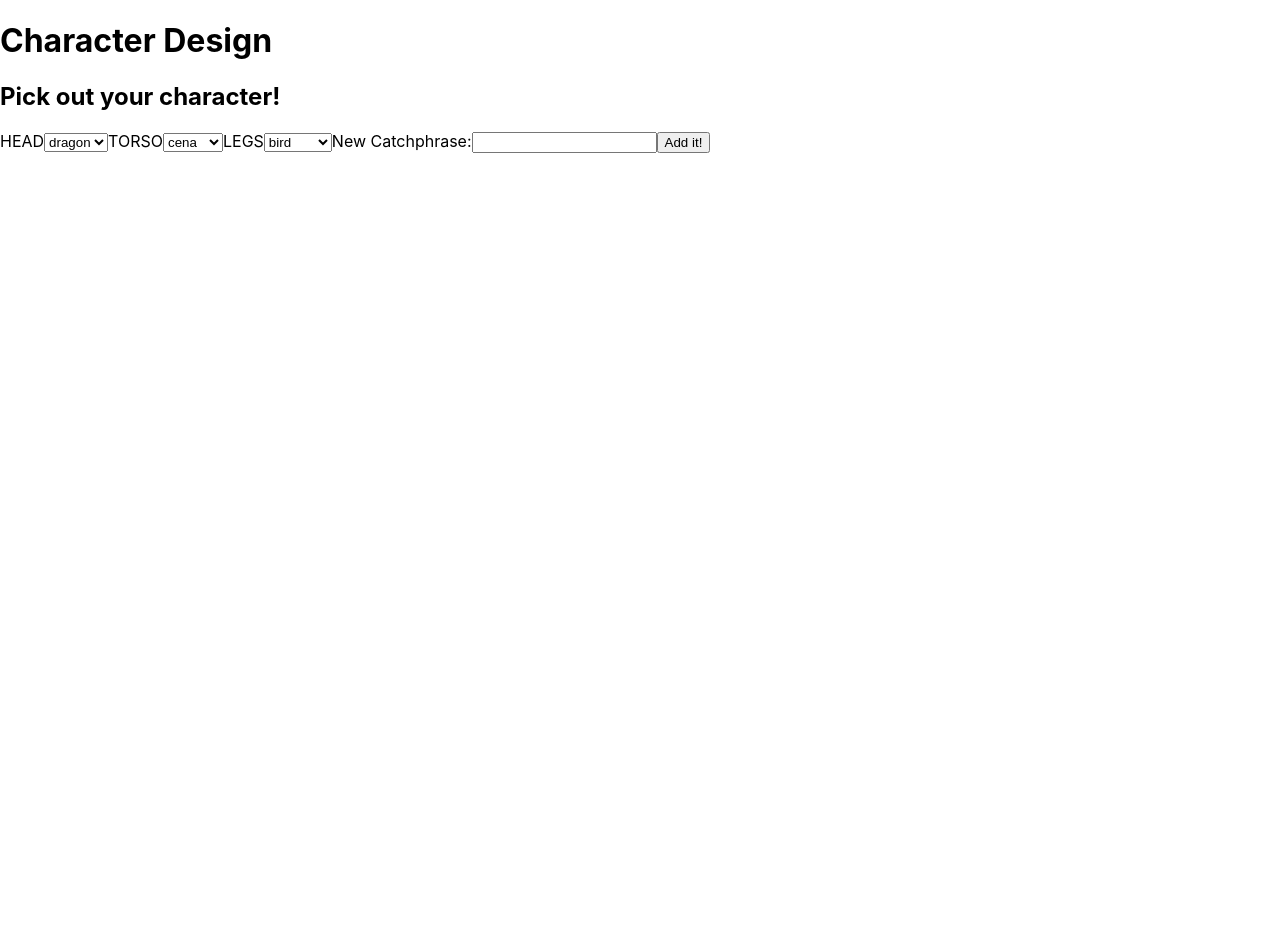
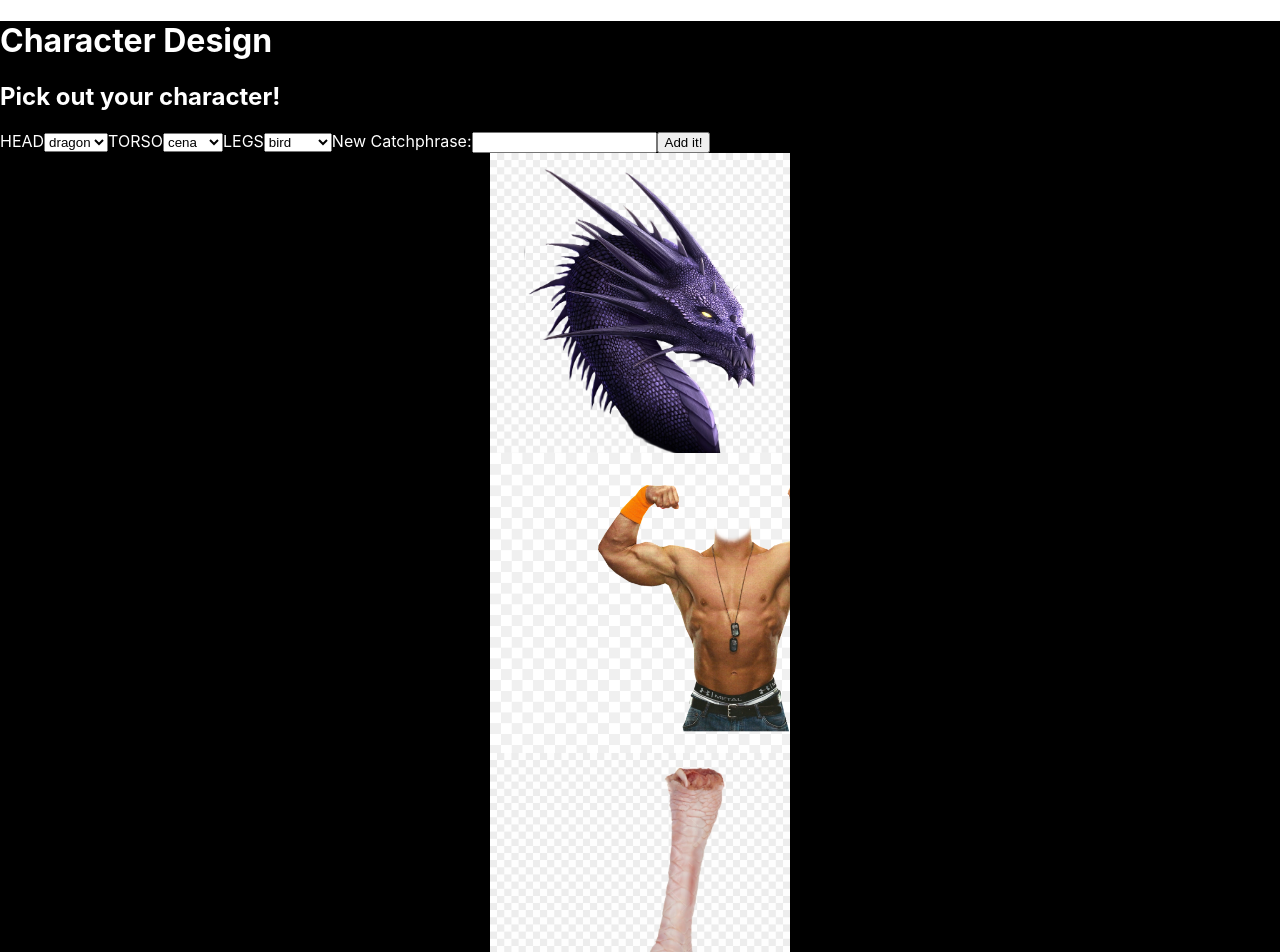
Before and after one commit to simonkaine/react-character-design, a React (Create React App) app: page / in a window 1280 px wide. Shown: the top 952 px of the page. Before the commit the page ends 800 px from the top, so only its background shows below. Built offline with nearby package versions, Linux system fonts and the light colour scheme.

Commit message:
correct images render per user select.

```diff
--- a/src/Container/Container.jsx
+++ b/src/Container/Container.jsx
@@ -2,6 +2,7 @@ import React from 'react'
 import { useState } from 'react'
 import Controls from '../presentationals/Controls';
 import Display from '../presentationals/Display';
+import Character from '../presentationals/Character';
 
 export default function Container() {
 
@@ -16,9 +17,9 @@ export default function Container() {
   }
         // presentational components below!
         return (
-            <div className='Container'>
-                <main>
-                <header>
+            <div className='Container' >
+                <main >
+                <header style={{backgroundColor: 'black', color: 'white'}}>
                     <h1>Character Design</h1>
                     <h2>Pick out your character!</h2>
                     <Controls
@@ -32,7 +33,8 @@ export default function Container() {
                         setCatchphrase={setNewPhrase}
                         handleClick={handleClick}
                     />
-                    <Display catchphrases={catchphrases}/>
+                    <Display catchphrases={catchphrases} />
+                    <Character head={head} torso={torso} legs={legs}/>
                 </header>
                 </main>
             </div>
--- /dev/null
+++ b/src/presentationals/Character.jsx
@@ -0,0 +1,36 @@
+export default function Character({head, torso, legs}) {
+    return (
+        <section style={{backgroundColor: 'black', display: 'flex', flexDirection: 'column'}}>
+            <article style={{
+                backgroundImage: `url(./${head}-head.png)`,
+                margin: '0 auto',
+                height: 300,
+                width: 300,
+                backgroundSize: 'cover',
+                backgroundRepeat: 'no-repeat'
+            }}
+            ></article>
+
+            <article style={{
+                backgroundImage: `url(./${torso}-torso.png)`,
+                margin: '0 auto',
+                height: 300,
+                width: 300,
+                backgroundSize: 'cover',
+                backgroundRepeat: 'no-repeat'
+            }}
+            ></article>
+
+           <article style={{
+                backgroundImage: `url(./${legs}-legs.png)`,
+                margin: '0 auto',
+                height: 300,
+                width: 300,
+                backgroundSize: 'cover',
+                backgroundRepeat: 'no-repeat'
+            }}
+            ></article>
+
+        </section>
+    )
+}
--- a/src/presentationals/Display.jsx
+++ b/src/presentationals/Display.jsx
@@ -4,7 +4,7 @@ export default function Display({catchphrases}) {
     return (
         <div>
             {catchphrases.map((phrase) => (
-                <p key={phrase}>{phrase}</p>
+                <p key={phrase} style={{marginLeft: 50}}>{phrase}</p>
             ))}
         </div>
     )
```
Also changed, not shown: 1 other file (tests, documents, lock files or other folders).
